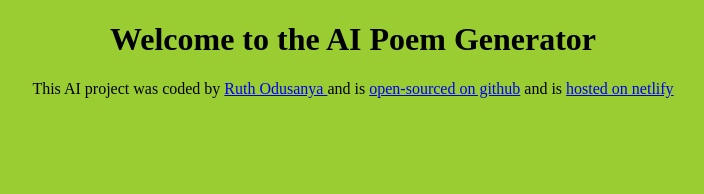
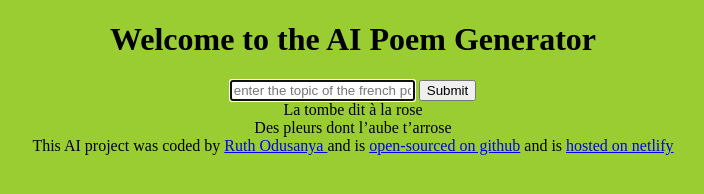
Before and after one commit to Ruthshaddi/French-poem-generator, a plain HTML site: page index.html in a window 1280 px wide. Shown: the whole page, without its empty margins (287-991 px from the left). Drawn offline with Linux system fonts and the light colour scheme.

Commit message:
Added basic HTML structure

```diff
--- a/index.html
+++ b/index.html
@@ -4,10 +4,29 @@
     <meta charset="UTF-8">
     <meta name="viewport" content="width=device-width, initial-scale=1.0">
     <link rel="stylesheet" href="src/style.css"/>
-    <title>AI Poems Generator</title>
+    <title>AI French Poems Generator</title>
 </head>
 <body>
+    <header>
    <h1>Welcome to the AI Poem Generator</h1>
+</header>
+
+<main>
+    <form>
+        <input type="text" placeholder="enter the topic of the french poem"
+        autofocus
+        required
+        autocomplete="off"
+        />
+        <input type="submit"/>
+    </form>
+    <div>
+
+        La tombe dit à la rose
+        <br/>
+     Des pleurs dont l’aube t’arrose
+    </div>
+</main>
 </body>
 <script src="src/index.js"></script>
 <footer>
```
